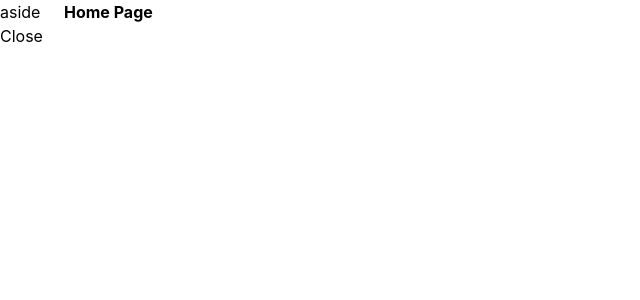
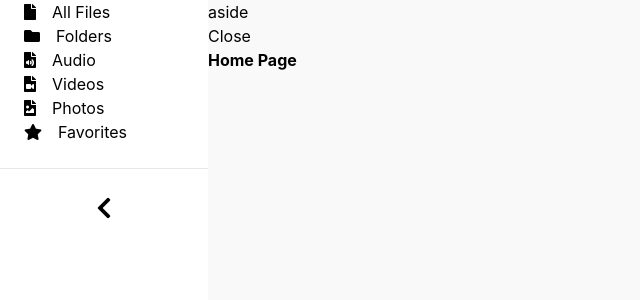
Before and after one commit to williamstyronejr/dashboard, a Next.js app: page / in a window 1280 px wide. Shown: the top 300 px of the page, without its empty margins (0-640 px from the left). Built offline with nearby package versions, Linux system fonts and the light colour scheme.

Commit message:
Updated layout

```diff
--- a/src/pages/_app.tsx
+++ b/src/pages/_app.tsx
@@ -1,16 +1,151 @@
 import "../../styles/globals.css";
 import type { AppProps } from "next/app";
+import { useState } from "react";
+import { QueryClientProvider, QueryClient } from "@tanstack/react-query";
+import Link from "next/link";
 import Reader from "../components/Reader";
+import { ReaderProvider, useReaderContext } from "../context/readerContext";
+
+const queryClient = new QueryClient({
+  defaultOptions: {
+    queries: {
+      refetchOnWindowFocus: false,
+    },
+  },
+});
+
+const Aside = () => {
+  const { state, setSelected } = useReaderContext();
+  const [menu, setMenu] = useState(true);
+
+  return (
+    <aside
+      className={`flex flex-col flex-nowrap shrink-0 ${menu ? "w-52" : "w-16"}`}
+    >
+      <nav className={`${menu ? "block" : "hidden"} `}>
+        <ul className="pl-6">
+          <li className="">
+            <Link href="/">
+              <a className="">
+                <span className="mr-4">
+                  <i className="fas fa-file" />
+                </span>
+                All Files
+              </a>
+            </Link>
+          </li>
+
+          <li className="">
+            <Link href="/collections">
+              <a className="">
+                <span className="mr-4">
+                  <i className="fas fa-folder" />
+                </span>
+                Folders
+              </a>
+            </Link>
+          </li>
+
+          <li className="">
+            <Link href="/media/audio">
+              <a className="">
+                <span className="mr-4">
+                  <i className="fas fa-file-audio" />
+                </span>
+                Audio
+              </a>
+            </Link>
+          </li>
+
+          <li className="">
+            <Link href="/media/video">
+              <a className="">
+                <span className="mr-4">
+                  <i className="fas fa-file-video" />
+                </span>
+                Videos
+              </a>
+            </Link>
+          </li>
+
+          <li className="">
+            <Link href="/media/photos">
+              <a className="">
+                <span className="mr-4">
+                  <i className="fas fa-file-image" />
+                </span>
+                Photos
+              </a>
+            </Link>
+          </li>
+
+          <li className="">
+            <Link href="/list/favorites">
+              <a className="">
+                <span className="mr-4">
+                  <i className="fas fa-star" />
+                </span>
+                Favorites
+              </a>
+            </Link>
+          </li>
+        </ul>
+      </nav>
+
+      <hr className="my-6 shrink-0" />
+
+      <div>
+        <ul>
+          {state.list.map((item, i) => (
+            <li key={`reader-${item.id}`}>
+              <button
+                className=""
+                onClick={() => {
+                  setSelected(state.selected === i ? null : i);
+                }}
+              >
+                <span className="">
+                  {item.loading ? <i className="fas fa-spinner" /> : null}
+                </span>
+
+                {item.title}
+              </button>
+            </li>
+          ))}
+        </ul>
+      </div>
+
+      <button
+        className="block mx-auto text-2xl shrink-0"
+        type="button"
+        onClick={() => {
+          setMenu(!menu);
+        }}
+      >
+        {menu ? (
+          <i className="fas fa-chevron-left" />
+        ) : (
+          <i className="fas fa-chevron-right" />
+        )}
+      </button>
+    </aside>
+  );
+};
 
 function MyApp({ Component, pageProps }: AppProps) {
   return (
-    <div className="flex flex-row flex-nowrap h-full">
-      <Reader />
+    <QueryClientProvider client={queryClient}>
+      <ReaderProvider>
+        <div className="flex flex-row flex-nowrap h-full">
+          <Aside />
 
-      <main className="flex-grow">
-        <Component {...pageProps} />
-      </main>
-    </div>
+          <main className="flex-grow bg-[#f9f9f9] relative">
+            <Reader />
+            <Component {...pageProps} />
+          </main>
+        </div>
+      </ReaderProvider>
+    </QueryClientProvider>
   );
 }
 
```
